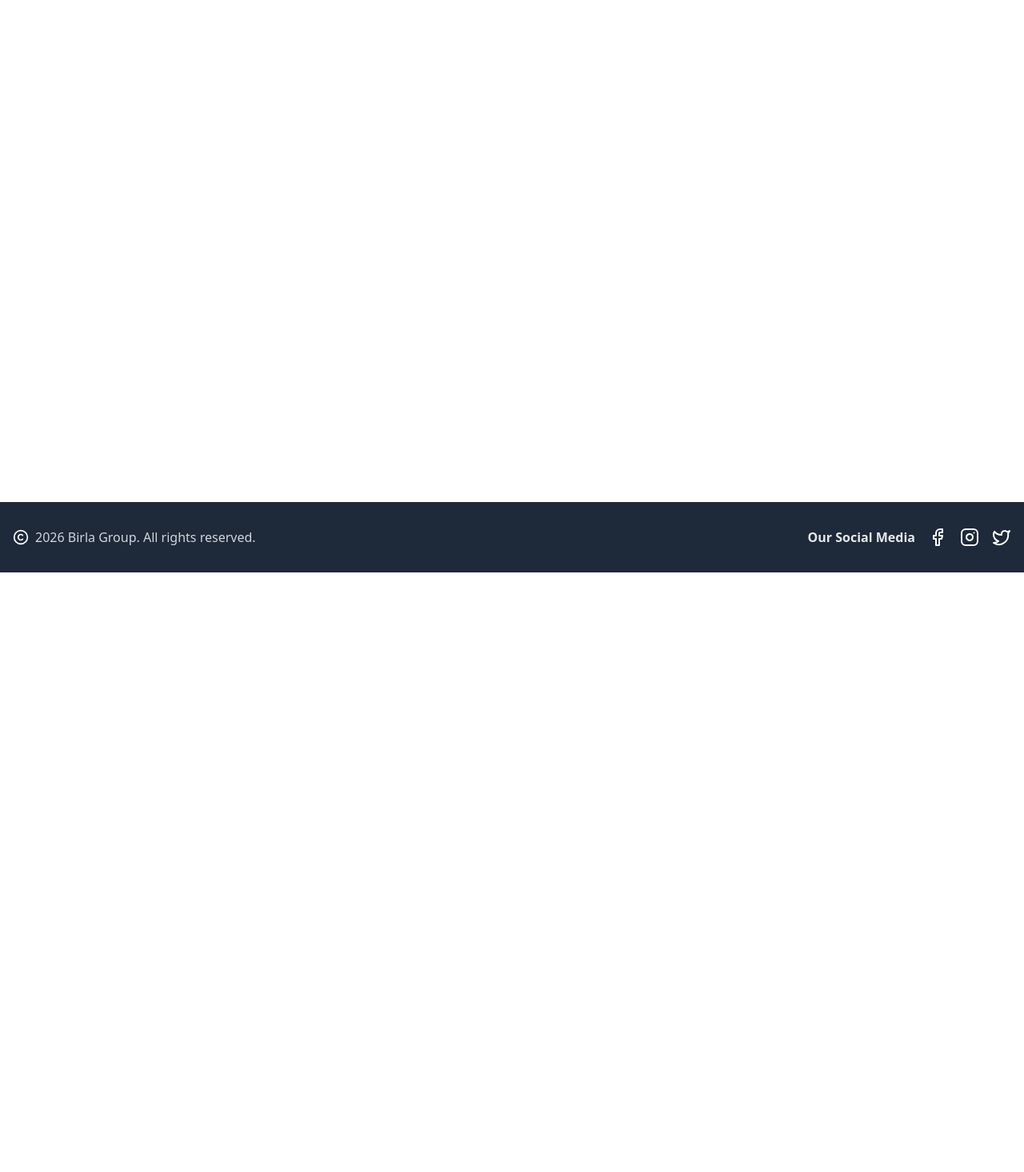
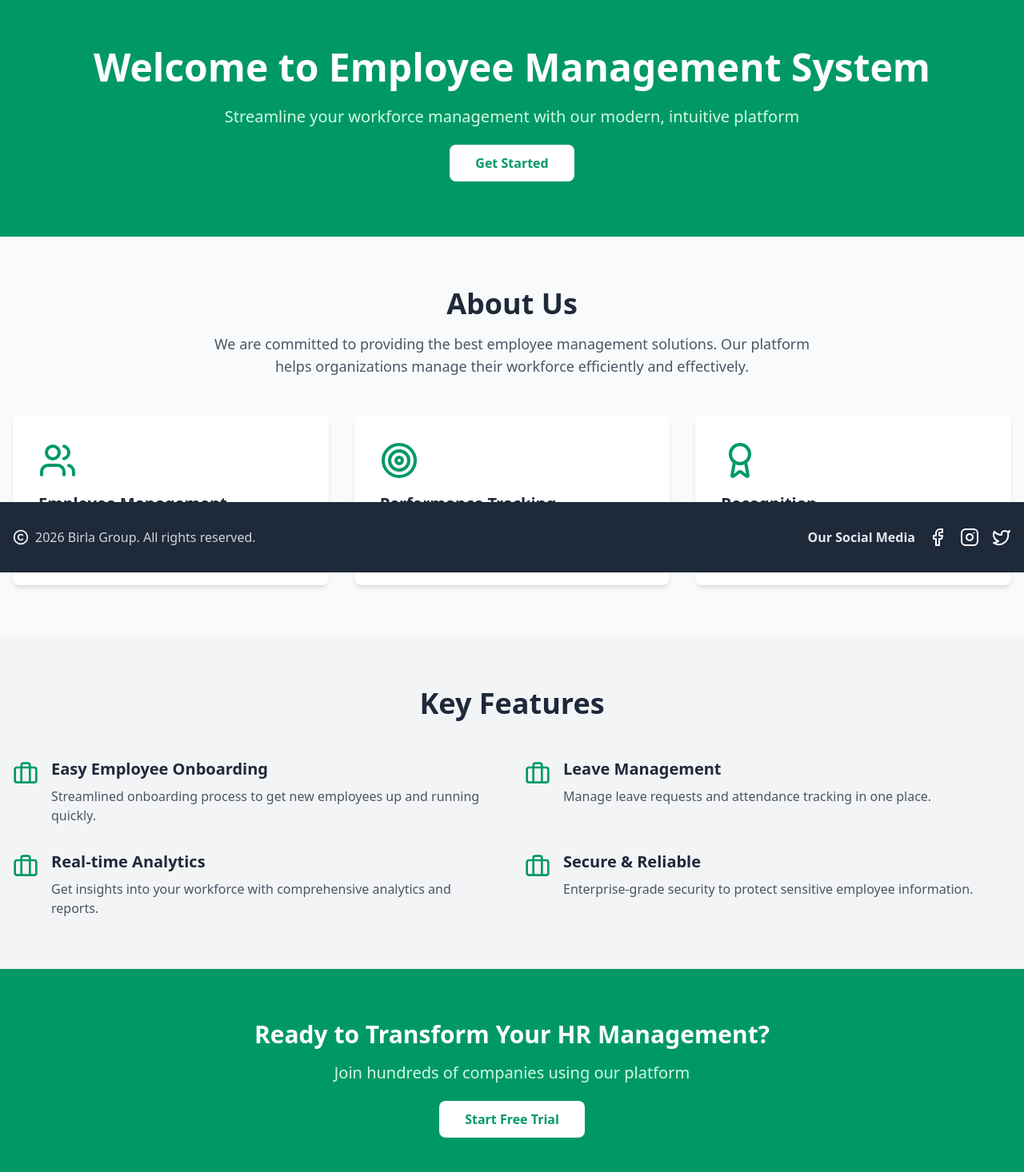
Before and after one commit to Rohin-Madhav/Employee-Management-System, a React (Vite) app in the folder frontend/: page / in a window 1280 px wide. Shown: the part 84-1550 px from the top of the page at 80% size. Before the commit the page ends 800 px from the top, so only its background shows below. Built offline with nearby package versions, Linux system fonts and the light colour scheme.

Commit message:
created home page

```diff
--- a/frontend/src/pages/Home.jsx
+++ b/frontend/src/pages/Home.jsx
@@ -1,11 +1,153 @@
-import React from 'react';
+import React from "react";
+import { Users, Target, Award, Briefcase } from "lucide-react";
+import { Link } from "react-router-dom";
 
 const Home = () => {
-    return (
-        <div>
-            Home
+  return (
+    <div className="min-h-screen bg-gray-50">
+      <section className="bg-emerald-600 text-white py-20">
+        <div className="max-w-7xl mx-auto px-4">
+          <div className="text-center">
+            <h1 className="text-5xl font-bold mb-6">
+              Welcome to Employee Management System
+            </h1>
+            <p className="text-xl text-emerald-100 mb-8">
+              Streamline your workforce management with our modern, intuitive
+              platform
+            </p>
+            <Link
+              to={"/manage"}
+              className="bg-white text-emerald-600 px-8 py-3 rounded-lg font-semibold hover:bg-gray-100"
+            >
+              Get Started
+            </Link>
+          </div>
         </div>
-    );
-}
+      </section>
+
+      <section className="py-16">
+        <div className="max-w-7xl mx-auto px-4">
+          <div className="text-center mb-12">
+            <h2 className="text-4xl font-bold text-gray-800 mb-4">About Us</h2>
+            <p className="text-gray-600 text-lg max-w-3xl mx-auto">
+              We are committed to providing the best employee management
+              solutions. Our platform helps organizations manage their workforce
+              efficiently and effectively.
+            </p>
+          </div>
+          <div className="grid md:grid-cols-3 gap-8">
+            <div className="bg-white p-8 rounded-lg shadow-md hover:shadow-lg">
+              <Users className="w-12 h-12 text-emerald-600 mb-4" />
+              <h3 className="text-xl font-semibold text-gray-800 mb-2">
+                Employee Management
+              </h3>
+              <p className="text-gray-600">
+                Easily manage employee information, profiles, and organizational
+                structure.
+              </p>
+            </div>
+            <div className="bg-white p-8 rounded-lg shadow-md hover:shadow-lg">
+              <Target className="w-12 h-12 text-emerald-600 mb-4" />
+              <h3 className="text-xl font-semibold text-gray-800 mb-2">
+                Performance Tracking
+              </h3>
+              <p className="text-gray-600">
+                Monitor and track employee performance metrics and goals
+                effectively.
+              </p>
+            </div>
+            <div className="bg-white p-8 rounded-lg shadow-md hover:shadow-lg">
+              <Award className="w-12 h-12 text-emerald-600 mb-4" />
+              <h3 className="text-xl font-semibold text-gray-800 mb-2">
+                Recognition
+              </h3>
+              <p className="text-gray-600">
+                Recognize and reward your top performers to boost morale and
+                productivity.
+              </p>
+            </div>
+          </div>
+        </div>
+      </section>
+
+      {/* Features Section */}
+      <section className="bg-gray-100 py-16">
+        <div className="max-w-7xl mx-auto px-4">
+          <h2 className="text-4xl font-bold text-gray-800 text-center mb-12">
+            Key Features
+          </h2>
+          <div className="grid md:grid-cols-2 gap-8">
+            <div className="flex items-start gap-4">
+              <Briefcase className="w-8 h-8 text-emerald-600 shrink-0 mt-1" />
+              <div>
+                <h3 className="text-xl font-semibold text-gray-800 mb-2">
+                  Easy Employee Onboarding
+                </h3>
+                <p className="text-gray-600">
+                  Streamlined onboarding process to get new employees up and
+                  running quickly.
+                </p>
+              </div>
+            </div>
+            <div className="flex items-start gap-4">
+              <Briefcase className="w-8 h-8 text-emerald-600 shrink-0 mt-1" />
+              <div>
+                <h3 className="text-xl font-semibold text-gray-800 mb-2">
+                  Leave Management
+                </h3>
+                <p className="text-gray-600">
+                  Manage leave requests and attendance tracking in one place.
+                </p>
+              </div>
+            </div>
+            <div className="flex items-start gap-4">
+              <Briefcase className="w-8 h-8 text-emerald-600 shrink-0 mt-1" />
+              <div>
+                <h3 className="text-xl font-semibold text-gray-800 mb-2">
+                  Real-time Analytics
+                </h3>
+                <p className="text-gray-600">
+                  Get insights into your workforce with comprehensive analytics
+                  and reports.
+                </p>
+              </div>
+            </div>
+            <div className="flex items-start gap-4">
+              <Briefcase className="w-8 h-8 text-emerald-600 shrink-0 mt-1" />
+              <div>
+                <h3 className="text-xl font-semibold text-gray-800 mb-2">
+                  Secure & Reliable
+                </h3>
+                <p className="text-gray-600">
+                  Enterprise-grade security to protect sensitive employee
+                  information.
+                </p>
+              </div>
+            </div>
+          </div>
+        </div>
+      </section>
+
+      <section className="bg-emerald-600 text-white py-16">
+        <div className="max-w-7xl mx-auto px-4 text-center">
+          <h2 className="text-3xl font-bold mb-4">
+            Ready to Transform Your HR Management?
+          </h2>
+          <p className="text-xl text-emerald-100 mb-8">
+            Join hundreds of companies using our platform
+          </p>
+          <Link
+            to={"/manage"}
+            className="bg-white text-emerald-600 px-8 py-3 rounded-lg font-semibold hover:bg-gray-100"
+          >
+            Start Free Trial
+          </Link>
+        </div>
+      </section>
+
+      <div className="h-32"></div>
+    </div>
+  );
+};
 
 export default Home;
```
